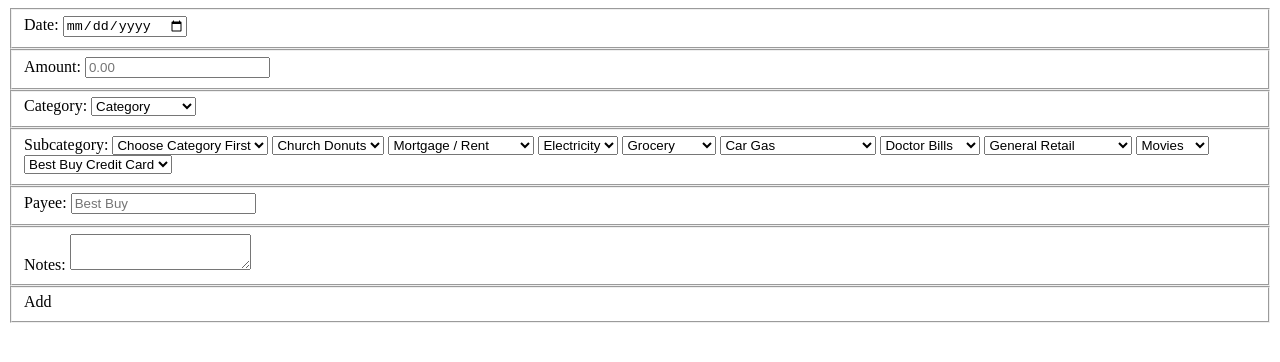
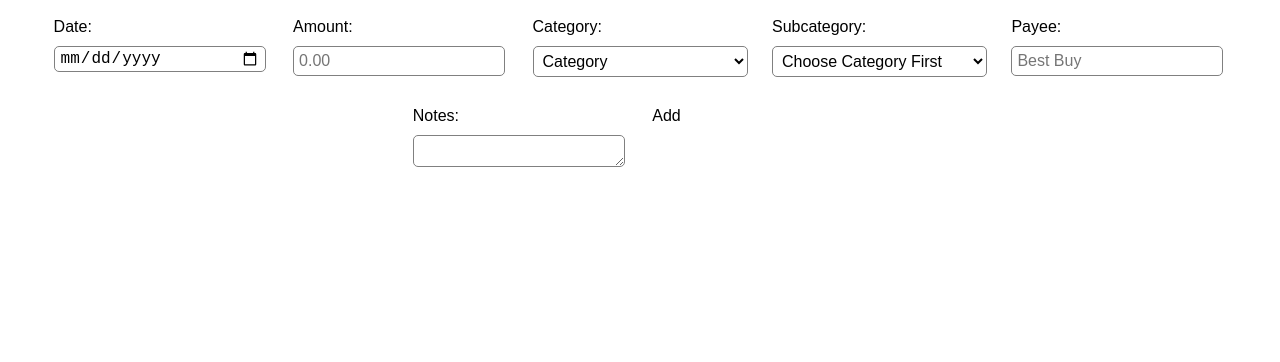
Before and after one commit to tedweiss/Budget, a plain HTML site: page expenses.html in a window 1280 px wide. Drawn offline with Linux system fonts and the light colour scheme.

Commit message:
Style the inputs

```diff
--- a/assets/css/styles.css
+++ b/assets/css/styles.css
@@ -16,3 +16,61 @@ a {
     text-decoration: none;
     color: black;
 }
+
+/* inputs styles */
+input,
+textarea,
+select {
+    border: 1px solid gray;
+    background-color: white;
+}
+
+input,
+select,
+textarea {
+    padding: 5px;
+    margin: 10px 0;
+    border-radius: 5px;
+    font-size: 16px;
+    width: 200px;
+    display: block;
+}
+
+fieldset {
+    border: none;
+}
+
+select{
+    width: 215px !important;
+}
+
+input[type="date"],
+input[type="time"] {
+    padding: 2px 5px;
+}
+
+textarea {
+    height: 20px;
+}
+
+#subcategory select {
+    display: none;
+}
+
+#subcategory > select:first-of-type {
+    display: block;
+}
+
+#form {
+    text-align: center;
+    font-family: Arial;
+}
+
+#form fieldset {
+    display: inline-block;
+    width: 215px;
+    padding: 5px;
+    margin: 5px;
+    text-align: left;
+    vertical-align: top;
+}
```
